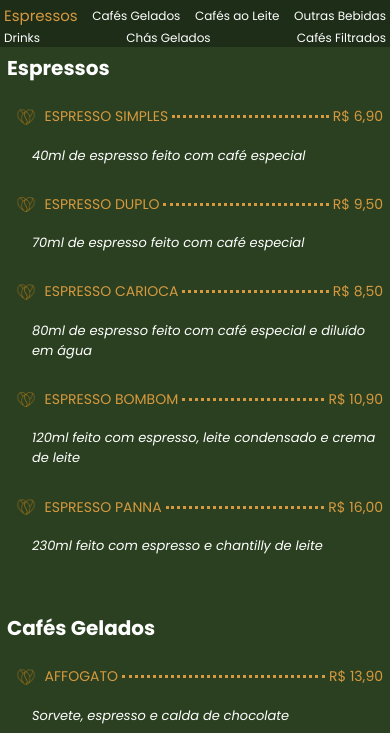
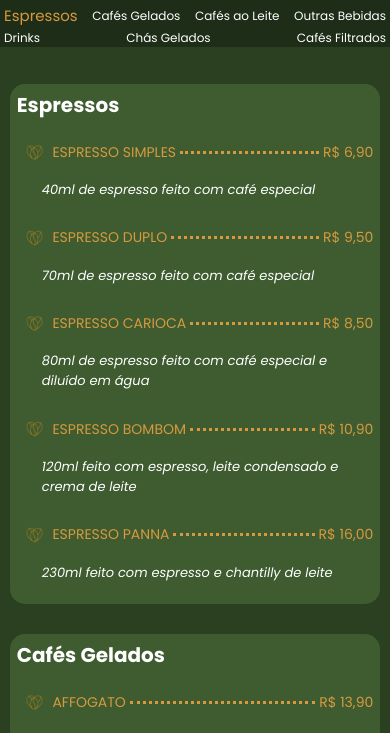
Before and after one commit to ArthurAraujo209/Cardapio-Cafe-Torra-Bistro, a plain HTML site: page cardapio.html in a window 390 px wide. Shown: the part 53-786 px from the top of the page. Drawn offline with Linux system fonts and the light colour scheme.

Commit message:
Atualização de Bugs

```diff
--- a/cardapio.html
+++ b/cardapio.html
@@ -1,11 +1,16 @@
 <!DOCTYPE html>
-<html lang="en">
+<html lang="pt-br">
 
 <head>
+    <!-- Metadados básicos -->
     <meta charset="UTF-8">
     <meta name="viewport" content="width=device-width, initial-scale=1.0">
     <title>Torra Café-Bistrô</title>
+
+    <!-- CSS principal -->
     <link rel="stylesheet" href="css/index.css">
+
+    <!-- Google Fonts: Poppins -->
     <link rel="preconnect" href="https://fonts.googleapis.com">
     <link rel="preconnect" href="https://fonts.gstatic.com" crossorigin>
     <link
@@ -13,12 +18,17 @@
         rel="stylesheet">
 </head>
 
-
 <body>
+    <!-- =======================
+         HEADER E NAVEGAÇÃO
+    ======================== -->
     <header>
         <nav>
-            <a class="foto-menu" href="index.html"><img src="img/logo do torra.jpg" alt="logo"></a>
-
+            <!-- Logo do Torra Café-Bistrô -->
+            <a class="foto-menu" href="index.html">
+                <img src="img/logo do torra.jpg" alt="logo">
+            </a>
+            <!-- Links de navegação para as seções do cardápio -->
             <a href="#1" class="nav-item">Espressos</a>
             <a href="#2" class="nav-item">Cafés Gelados</a>
             <a href="#3" class="nav-item">Cafés ao Leite</a>
@@ -28,10 +38,15 @@
             <a href="#7" class="nav-item">Cafés Filtrados</a>
         </nav>
     </header>
+
+    <!-- =======================
+         CONTEÚDO PRINCIPAL
+    ======================== -->
     <main>
-        <section class="hidden" id="1">
+        <!-- ======= ESPRESSOS ======= -->
+        <section class="hidden primeira-sessao" id="1">
             <h1>Espressos</h1>
-
+            <!-- Produto: Espresso Simples -->
             <div class="produto">
                 <img class="foto-pequena" src="img/lgo-simples-amarela.png" alt="">
                 <span class="nome">ESPRESSO SIMPLES</span>
@@ -39,7 +54,7 @@
                 <span class="preco">R$ 6,90</span>
             </div>
             <p class="descricao">40ml de espresso feito com café especial</p>
-
+            <!-- Produto: Espresso Duplo -->
             <div class="produto">
                 <img class="foto-pequena" src="img/lgo-simples-amarela.png" alt="">
                 <span class="nome">ESPRESSO DUPLO</span>
@@ -47,7 +62,7 @@
                 <span class="preco">R$ 9,50</span>
             </div>
             <p class="descricao">70ml de espresso feito com café especial</p>
-
+            <!-- Produto: Espresso Carioca -->
             <div class="produto">
                 <img class="foto-pequena" src="img/lgo-simples-amarela.png" alt="">
                 <span class="nome">ESPRESSO CARIOCA</span>
@@ -55,7 +70,7 @@
                 <span class="preco">R$ 8,50</span>
             </div>
             <p class="descricao">80ml de espresso feito com café especial e diluído em água</p>
-
+            <!-- Produto: Espresso Bombom -->
             <div class="produto">
                 <img class="foto-pequena" src="img/lgo-simples-amarela.png" alt="">
                 <span class="nome">ESPRESSO BOMBOM</span>
@@ -63,7 +78,7 @@
                 <span class="preco">R$ 10,90</span>
             </div>
             <p class="descricao">120ml feito com espresso, leite condensado e crema de leite</p>
-
+            <!-- Produto: Espresso Panna -->
             <div class="produto">
                 <img class="foto-pequena" src="img/lgo-simples-amarela.png" alt="">
                 <span class="nome">ESPRESSO PANNA</span>
@@ -72,8 +87,11 @@
             </div>
             <p class="descricao">230ml feito com espresso e chantilly de leite</p>
         </section>
+
+        <!-- ======= CAFÉS GELADOS ======= -->
         <section class="hidden" id="2">
             <h1>Cafés Gelados</h1>
+            <!-- Produto: Affogato -->
             <div class="produto">
                 <img class="foto-pequena" src="img/lgo-simples-amarela.png" alt="">
                 <span class="nome">AFFOGATO</span>
@@ -81,6 +99,7 @@
                 <span class="preco">R$ 13,90</span>
             </div>
             <p class="descricao">Sorvete, espresso e calda de chocolate</p>
+            <!-- Produto: Frappuccino -->
             <div class="produto">
                 <img class="foto-pequena" src="img/lgo-simples-amarela.png" alt="">
                 <span class="nome">FRAPPUCCINO</span>
@@ -88,6 +107,7 @@
                 <span class="preco">R$ 19,50</span>
             </div>
             <p class="descricao">Espresso, sorvete, calda de chocolate e chantilly</p>
+            <!-- Produto: Espresso Tônica -->
             <div class="produto">
                 <img class="foto-pequena" src="img/lgo-simples-amarela.png" alt="">
                 <span class="nome">ESPRESSO TÔNICA</span>
@@ -95,6 +115,7 @@
                 <span class="preco">R$ 14,00</span>
             </div>
             <p class="descricao">Espresso, água tônica e xarope de limão</p>
+            <!-- Produto: Iced Caramelo -->
             <div class="produto">
                 <img class="foto-pequena" src="img/lgo-simples-amarela.png" alt="">
                 <span class="nome">ICED CARAMELO</span>
@@ -103,8 +124,11 @@
             </div>
             <p class="descricao">Espresso, calda de chocolate, leite espumado e gelo</p>
         </section>
+
+        <!-- ======= CAFÉS AO LEITE ======= -->
         <section class="hidden" id="3">
             <h1>Cafés ao Leite</h1>
+            <!-- Produto: Cappuccino Italiano -->
             <div class="produto">
                 <img class="foto-pequena" src="img/lgo-simples-amarela.png" alt="">
                 <span class="nome">CAPPUCCINO ITALIANO</span>
@@ -112,6 +136,7 @@
                 <span class="preco">R$ 11,90</span>
             </div>
             <p class="descricao">Espresso e leite vaporizado</p>
+            <!-- Produto: Cappuccino Brasilidade -->
             <div class="produto">
                 <img class="foto-pequena" src="img/lgo-simples-amarela.png" alt="">
                 <span class="nome">CAPPUCCINO BRASILIDADE</span>
@@ -119,6 +144,7 @@
                 <span class="preco">R$ 12,90</span>
             </div>
             <p class="descricao">Espresso, leite vaporizado, cacau e canela</p>
+            <!-- Produto: Cappuccino Avelã -->
             <div class="produto">
                 <img class="foto-pequena" src="img/lgo-simples-amarela.png" alt="">
                 <span class="nome">CAPPUCCINO AVELÃ</span>
@@ -126,6 +152,7 @@
                 <span class="preco">R$ 13,90</span>
             </div>
             <p class="descricao">Espresso, leite vaporizado e avelã</p>
+            <!-- Produto: Cappuccino Chocolate -->
             <div class="produto">
                 <img class="foto-pequena" src="img/lgo-simples-amarela.png" alt="">
                 <span class="nome">CAPPUCCINO CHOCOLATE</span>
@@ -133,6 +160,7 @@
                 <span class="preco">R$ 13,90</span>
             </div>
             <p class="descricao">Espresso, leite vaporizado e calda de chocolate</p>
+            <!-- Produto: Cappuccino Doce de Leite -->
             <div class="produto">
                 <img class="foto-pequena" src="img/lgo-simples-amarela.png" alt="">
                 <span class="nome">CAPPUCCINO DOCE DE LEITE</span>
@@ -140,6 +168,7 @@
                 <span class="preco">R$ 13,90</span>
             </div>
             <p class="descricao">Espresso, leite vaporizado e doce de leite</p>
+            <!-- Produto: Mocha Caramelo -->
             <div class="produto">
                 <img class="foto-pequena" src="img/lgo-simples-amarela.png" alt="">
                 <span class="nome">MOCHA CARAMELO</span>
@@ -147,6 +176,7 @@
                 <span class="preco">R$ 14,90</span>
             </div>
             <p class="descricao">Caramelo, leite, crema de leite</p>
+            <!-- Produto: Mocha Chocolate -->
             <div class="produto">
                 <img class="foto-pequena" src="img/lgo-simples-amarela.png" alt="">
                 <span class="nome">MOCHA CHOCOLATE</span>
@@ -155,8 +185,11 @@
             </div>
             <p class="descricao">Chocolate, leite, crema de leite</p>
         </section>
+
+        <!-- ======= OUTRAS BEBIDAS ======= -->
         <section class="hidden" id="4">
             <h1>Outras Bebidas</h1>
+            <!-- Produto: Chocolate Quente -->
             <div class="produto">
                 <img class="foto-pequena" src="img/lgo-simples-amarela.png" alt="">
                 <span class="nome">CHOCOLATE QUENTE</span>
@@ -164,6 +197,7 @@
                 <span class="preco">R$ 14,00</span>
             </div>
             <p class="descricao"></p>
+            <!-- Produto: Água sem Gás -->
             <div class="produto">
                 <img class="foto-pequena" src="img/lgo-simples-amarela.png" alt="">
                 <span class="nome">ÁGUA SEM GÁS</span>
@@ -171,6 +205,7 @@
                 <span class="preco">R$ 3,00</span>
             </div>
             <p class="descricao"></p>
+            <!-- Produto: Água com Gás -->
             <div class="produto">
                 <img class="foto-pequena" src="img/lgo-simples-amarela.png" alt="">
                 <span class="nome">ÁGUA COM GÁS</span>
@@ -178,6 +213,7 @@
                 <span class="preco">R$ 3,00</span>
             </div>
             <p class="descricao"></p>
+            <!-- Produto: Coca-Cola -->
             <div class="produto">
                 <img class="foto-pequena" src="img/lgo-simples-amarela.png" alt="">
                 <span class="nome">COCA-COLA</span>
@@ -185,6 +221,7 @@
                 <span class="preco">R$ 6,50</span>
             </div>
             <p class="descricao">Lata 350ml.</p>
+            <!-- Produto: H2O -->
             <div class="produto">
                 <img class="foto-pequena" src="img/lgo-simples-amarela.png" alt="">
                 <span class="nome">H2O</span>
@@ -192,6 +229,7 @@
                 <span class="preco">R$ 7,90</span>
             </div>
             <p class="descricao"></p>
+            <!-- Produto: Suco de Laranja (Copo) -->
             <div class="produto">
                 <img class="foto-pequena" src="img/lgo-simples-amarela.png" alt="">
                 <span class="nome">SUCO DE LARANJA (Copo)</span>
@@ -199,6 +237,7 @@
                 <span class="preco">R$ 8,00</span>
             </div>
             <p class="descricao">Copo- 350 ml</p>
+            <!-- Produto: Suco de Laranja (Jarra) -->
             <div class="produto">
                 <img class="foto-pequena" src="img/lgo-simples-amarela.png" alt="">
                 <span class="nome">SUCO DE LARANJA (Jarra)</span>
@@ -206,6 +245,7 @@
                 <span class="preco">R$ 15,00</span>
             </div>
             <p class="descricao">Jarra</p>
+            <!-- Produto: Dose de Bebida Alcóolica -->
             <div class="produto">
                 <img class="foto-pequena" src="img/lgo-simples-amarela.png" alt="">
                 <span class="nome">DOSE DE BEBIDA ALCÓOLICA</span>
@@ -213,6 +253,7 @@
                 <span class="preco">R$ 18,00</span>
             </div>
             <p class="descricao">Wisky (Jamerson, Old Parr), Vodka (Absoluta, Finlandia), Amarula, Campari.</p>
+            <!-- Produto: Licor 43 -->
             <div class="produto">
                 <img class="foto-pequena" src="img/lgo-simples-amarela.png" alt="">
                 <span class="nome">LICOR 43</span>
@@ -220,6 +261,7 @@
                 <span class="preco">R$ 23,00</span>
             </div>
             <p class="descricao">Dose</p>
+            <!-- Produto: Cerveja Heineken -->
             <div class="produto">
                 <img class="foto-pequena" src="img/lgo-simples-amarela.png" alt="">
                 <span class="nome">CERVEJA HEINEKEN</span>
@@ -227,6 +269,7 @@
                 <span class="preco">R$ 12,00</span>
             </div>
             <p class="descricao">Long neck.</p>
+            <!-- Produto: Cerveja Corona -->
             <div class="produto">
                 <img class="foto-pequena" src="img/lgo-simples-amarela.png" alt="">
                 <span class="nome">CERVEJA CORONA</span>
@@ -235,8 +278,11 @@
             </div>
             <p class="descricao">Long neck.</p>
         </section>
+
+        <!-- ======= DRINKS ======= -->
         <section class="hidden" id="5">
             <h1>Drinks</h1>
+            <!-- Produto: Caipirinha / Caipirosca -->
             <div class="produto">
                 <img class="foto-pequena" src="img/lgo-simples-amarela.png" alt="">
                 <span class="nome">CAIPIRINHA / CAIPIROSCA</span>
@@ -244,6 +290,7 @@
                 <span class="preco">R$ 11,00</span>
             </div>
             <p class="descricao">Cachaça (ou vodka), limão, gelo, xarope de açucar</p>
+            <!-- Produto: Carajillo -->
             <div class="produto">
                 <img class="foto-pequena" src="img/lgo-simples-amarela.png" alt="">
                 <span class="nome">CARAJILLO</span>
@@ -251,6 +298,7 @@
                 <span class="preco">R$ 23,90</span>
             </div>
             <p class="descricao">Espresso, licor 43 e gelo.</p>
+            <!-- Produto: Clericot -->
             <div class="produto">
                 <img class="foto-pequena" src="img/lgo-simples-amarela.png" alt="">
                 <span class="nome">CLERICOT</span>
@@ -258,6 +306,7 @@
                 <span class="preco">R$ 19,90</span>
             </div>
             <p class="descricao">Vinho branco, água com gás, frutas e gelo.</p>
+            <!-- Produto: Espanhola -->
             <div class="produto">
                 <img class="foto-pequena" src="img/lgo-simples-amarela.png" alt="">
                 <span class="nome">ESPANHOLA</span>
@@ -265,6 +314,7 @@
                 <span class="preco">R$ 16,00</span>
             </div>
             <p class="descricao">Vodka, vinho, leite condensado e gelo.</p>
+            <!-- Produto: Espresso Martine -->
             <div class="produto">
                 <img class="foto-pequena" src="img/lgo-simples-amarela.png" alt="">
                 <span class="nome">ESPRESSO MARTINE</span>
@@ -272,6 +322,7 @@
                 <span class="preco">R$ 17,90</span>
             </div>
             <p class="descricao">Espresso, vodka, licor de café, açúcar e gelo.</p>
+            <!-- Produto: Margarita -->
             <div class="produto">
                 <img class="foto-pequena" src="img/lgo-simples-amarela.png" alt="">
                 <span class="nome">MARGARITA</span>
@@ -279,6 +330,7 @@
                 <span class="preco">R$ 18,90</span>
             </div>
             <p class="descricao">Contreau, tequila e sumo de limão.</p>
+            <!-- Produto: Negrone -->
             <div class="produto">
                 <img class="foto-pequena" src="img/lgo-simples-amarela.png" alt="">
                 <span class="nome">NEGRONE</span>
@@ -286,6 +338,7 @@
                 <span class="preco">R$ 25,00</span>
             </div>
             <p class="descricao">Gin, vermute tinto, Campari e gelo.</p>
+            <!-- Produto: Tinto de Verano -->
             <div class="produto">
                 <img class="foto-pequena" src="img/lgo-simples-amarela.png" alt="">
                 <span class="nome">TINTO DE VERANO</span>
@@ -293,6 +346,7 @@
                 <span class="preco">R$ 19,90</span>
             </div>
             <p class="descricao">Vinho tinto, água com gás, frutas e gelo.</p>
+            <!-- Produto: Tônica Alcóolica -->
             <div class="produto">
                 <img class="foto-pequena" src="img/lgo-simples-amarela.png" alt="">
                 <span class="nome">TÔNICA ALCÓOLICA</span>
@@ -301,8 +355,11 @@
             </div>
             <p class="descricao">Espresso, vodka, xarope de limão e água tônica.</p>
         </section>
+
+        <!-- ======= CHÁS GELADOS ======= -->
         <section class="hidden" id="6">
             <h1>Chás Gelados</h1>
+            <!-- Produto: Chá Preto-Manjericão -->
             <div class="produto">
                 <img class="foto-pequena" src="img/lgo-simples-amarela.png" alt="">
                 <span class="nome">CHÁ PRETO-MANJERICÃO</span>
@@ -310,6 +367,7 @@
                 <span class="preco">R$ 13,00</span>
             </div>
             <p class="descricao">Chá preto, xarope de frutas vermelhas, folhas de manjericão, água com gás e gelo.</p>
+            <!-- Produto: Chá Hortelã-Gengibre -->
             <div class="produto">
                 <img class="foto-pequena" src="img/lgo-simples-amarela.png" alt="">
                 <span class="nome">CHÁ HORTELÃ-GENGIBRE</span>
@@ -317,6 +375,7 @@
                 <span class="preco">R$ 13,00</span>
             </div>
             <p class="descricao">Chá de hortelã, xarope de gengibre, limão, água com gás e gelo.</p>
+            <!-- Produto: Chá Frutas Vermelhas -->
             <div class="produto">
                 <img class="foto-pequena" src="img/lgo-simples-amarela.png" alt="">
                 <span class="nome">CHÁ FRUTAS VERMELHAS</span>
@@ -325,8 +384,11 @@
             </div>
             <p class="descricao">Chá frutas vermelhas, xarope de frutas vermelhas, morango, água com gás e gelo.</p>
         </section>
+
+        <!-- ======= CAFÉS FILTRADOS ======= -->
         <section class="hidden" id="7">
             <h1>Cafés Filtrados</h1>
+            <!-- Produto: Koar -->
             <div class="produto">
                 <img class="foto-pequena" src="img/lgo-simples-amarela.png" alt="">
                 <span class="nome">KOAR</span>
@@ -334,6 +396,7 @@
                 <span class="preco">R$ 12,50</span>
             </div>
             <p class="descricao">O método brasileiro de fazer café.</p>
+            <!-- Produto: Hario V 60 -->
             <div class="produto">
                 <img class="foto-pequena" src="img/lgo-simples-amarela.png" alt="">
                 <span class="nome">HARIO V 60</span>
@@ -341,6 +404,7 @@
                 <span class="preco">R$ 13,00</span>
             </div>
             <p class="descricao">O café asiático querido dos baristas do mundo.</p>
+            <!-- Produto: Prensa Francesa -->
             <div class="produto">
                 <img class="foto-pequena" src="img/lgo-simples-amarela.png" alt="">
                 <span class="nome">PRENSA FRANCESA</span>
@@ -348,6 +412,7 @@
                 <span class="preco">R$ 12,00</span>
             </div>
             <p class="descricao">Método mais usado, vindo da França.</p>
+            <!-- Produto: Clever -->
             <div class="produto">
                 <img class="foto-pequena" src="img/lgo-simples-amarela.png" alt="">
                 <span class="nome">CLEVER</span>
@@ -355,6 +420,7 @@
                 <span class="preco">R$ 12,50</span>
             </div>
             <p class="descricao">A cafeteira chinesa que faz por infusão e percolação.</p>
+            <!-- Produto: Chemex -->
             <div class="produto">
                 <img class="foto-pequena" src="img/lgo-simples-amarela.png" alt="">
                 <span class="nome">CHEMEX</span>
@@ -362,6 +428,7 @@
                 <span class="preco">R$ 12,00</span>
             </div>
             <p class="descricao">Método alemão que tem lugar cativo no Museu de Arte Moderna de Nova Yorque.</p>
+            <!-- Produto: Kalita -->
             <div class="produto">
                 <img class="foto-pequena" src="img/lgo-simples-amarela.png" alt="">
                 <span class="nome">KALITA</span>
@@ -369,6 +436,7 @@
                 <span class="preco">R$ 13,00</span>
             </div>
             <p class="descricao">Mais uma invenção japonesa que faz um cafezão.</p>
+            <!-- Produto: Café Turco -->
             <div class="produto">
                 <img class="foto-pequena" src="img/lgo-simples-amarela.png" alt="">
                 <span class="nome">CAFÉ E TURCO</span>
@@ -376,6 +444,7 @@
                 <span class="preco">R$ 13,00</span>
             </div>
             <p class="descricao">Maneira milenar de fazer café.</p>
+            <!-- Produto: Aeropress -->
             <div class="produto">
                 <img class="foto-pequena" src="img/lgo-simples-amarela.png" alt="">
                 <span class="nome">AEROPRESS</span>
@@ -383,7 +452,7 @@
                 <span class="preco">R$ 12,00</span>
             </div>
             <p class="descricao">Um brinquedo americano.</p>
-
+            <!-- Produto: Xicrona de Café Especial -->
             <div class="produto">
                 <img class="foto-pequena" src="img/lgo-simples-amarela.png" alt="">
                 <span class="nome">XICRONA DE CAFÉ ESPECIAL</span>
@@ -392,8 +461,11 @@
             </div>
             <p class="descricao">170 ml de americano para você se deliciar.</p>
         </section>
+
+        <!-- ======= SOBREMESAS ======= -->
         <section class="hidden" id="9">
             <h1>Sobremesas</h1>
+            <!-- Produto: Bolo do Dia -->
             <div class="produto">
                 <img class="foto-pequena" src="img/lgo-simples-amarela.png" alt="">
                 <span class="nome">BOLO DO DIA</span>
@@ -401,6 +473,7 @@
                 <span class="preco">R$ 12,00</span>
             </div>
             <p class="descricao">Consultar sabores</p>
+            <!-- Produto: Brownie -->
             <div class="produto">
                 <img class="foto-pequena" src="img/lgo-simples-amarela.png" alt="">
                 <span class="nome">BROWNIE</span>
@@ -408,6 +481,7 @@
                 <span class="preco">R$ 14,00</span>
             </div>
             <p class="descricao">OPÇÕES: Trufado ou com bola de sorvete</p>
+            <!-- Produto: Cocada Cremosa -->
             <div class="produto">
                 <img class="foto-pequena" src="img/lgo-simples-amarela.png" alt="">
                 <span class="nome">COCADA CREMOSA</span>
@@ -415,6 +489,7 @@
                 <span class="preco">R$ 18,00</span>
             </div>
             <p class="descricao">Com sorvete de creme e lascas de chocolate</p>
+            <!-- Produto: Cookie -->
             <div class="produto">
                 <img class="foto-pequena" src="img/lgo-simples-amarela.png" alt="">
                 <span class="nome">COOKIE</span>
@@ -422,6 +497,7 @@
                 <span class="preco">R$ 8,00</span>
             </div>
             <p class="descricao">Deliciosos e autorais, com chocolate meio amargo, tradicional ou red</p>
+            <!-- Produto: Waffles -->
             <div class="produto">
                 <img class="foto-pequena" src="img/lgo-simples-amarela.png" alt="">
                 <span class="nome">WAFFLES</span>
@@ -430,10 +506,13 @@
             </div>
             <p class="descricao">OPÇÃO 1: Sorvete e calda de chocolate;<br> OPÇÃO 2: Morango e avelã;</p>
         </section>
+    </main>
 
-    </main>
+    <!-- =======================
+         SCRIPTS JAVASCRIPT
+    ======================== -->
+    <script src="js/script.js"></script>
+    <script src="js/nav-interativa.js"></script>
 </body>
-<script src="js/script.js"></script>
-<script src="js/nav-interativa.js"></script>
 
 </html>
--- a/css/estilo-inicial.css
+++ b/css/estilo-inicial.css
@@ -1,5 +1,5 @@
 body {
-    background-color: #2b4021;
+    background-color: #ffffff00;
     background-image: url('../img/Fundo\ Cafeteria.jpg');
     background-repeat: no-repeat;
     background-position: top;
--- a/css/index.css
+++ b/css/index.css
@@ -214,10 +214,18 @@ nav a:hover {
 section {
     scroll-margin-top: 200px;
     /* evita sumir atrás do header/nav */
-    width: 100%;
+    width: 95%;
     display: flex;
     flex-direction: column;
-    padding: 50px 20px;
+    padding: 25px;
+    background-color: #3e5c30;
+    margin: auto;
+    margin-bottom: 30px;
+    border-radius: 15px;
+}
+
+.primeira-sessao {
+    margin-top: 12%;
 }
 
 h1 {
@@ -493,11 +501,15 @@ body::-webkit-scrollbar-thumb {
     .foto-pequena{
     padding-top: 10px;
     max-width: 10%;
-}
+    }
+
+    .primeira-sessao{
+        margin-top: 35%;
+    }
 
     h1 {
         font-size: 20px;
-        margin-top: 20px;
+        margin-top: -10px;
         margin-left: 5px;
     }
     h2 {
```
Also changed, not shown: index.html (+0 -3 lines).
